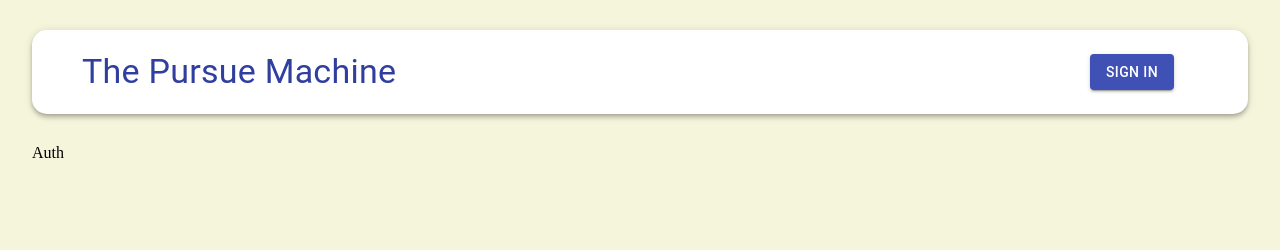
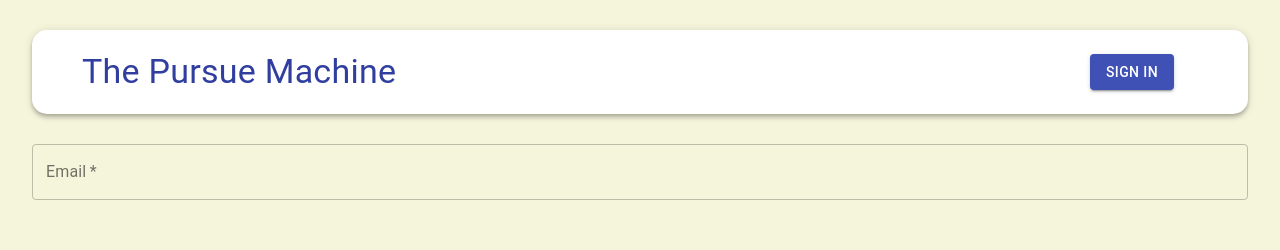
Before and after one commit to Abdify/pursue, a React (Create React App) app: page /auth in a window 1280 px wide. Shown: the top 250 px of the page. Built offline with nearby package versions, Linux system fonts and the light colour scheme.

Commit message:
input field for auth created

```diff
--- a/src/components/Auth/Auth.js
+++ b/src/components/Auth/Auth.js
@@ -1,9 +1,14 @@
 import React from 'react';
+import Input from './Input';
 
 const Auth = () => {
+
+    const handleChange = () => {}
+    const handleShowPassword = () => {}
+
     return (
         <div>
-            Auth
+            <Input name="email" type="email" label="Email" handleChange={handleChange} handleShowPassword={handleShowPassword} />
         </div>
     );
 };
--- /dev/null
+++ b/src/components/Auth/Input.js
@@ -0,0 +1,32 @@
+import { Grid, IconButton, InputAdornment, TextField } from '@material-ui/core';
+import { Visibility, VisibilityOff } from '@material-ui/icons';
+import React from 'react';
+
+const Input = ({half, name, type, label, autoFocus, handleChange, handleShowPassword}) => {
+    return (
+        <Grid item xs={12} sm={half ? 6 : 12}>
+            <TextField
+                variant="outlined"
+                required
+                fullWidth
+                name={name}
+                label={label}
+                type={type}
+                onChange={handleChange}
+                autoFocus={autoFocus}
+                inputProps={name === "password" && {
+                    endAdornment: (
+                        <InputAdornment position="end">
+                            <IconButton onClick={handleShowPassword}>
+                                {type === "password" ? <Visibility /> : <VisibilityOff />}
+                            </IconButton>
+                        </InputAdornment>
+                    )
+                }}
+
+            />
+        </Grid>
+    );
+};
+
+export default Input;
```
